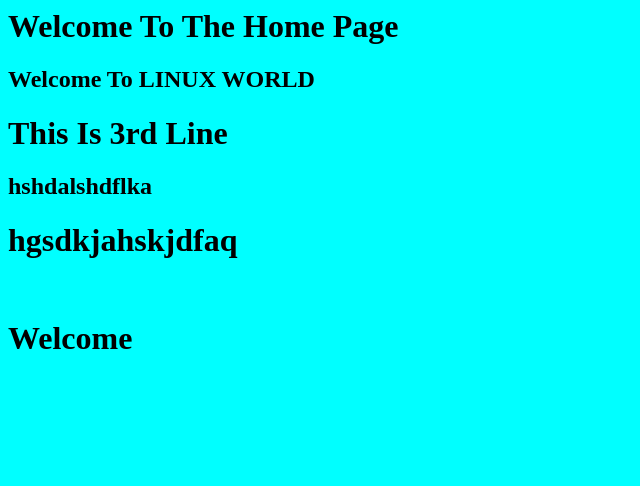
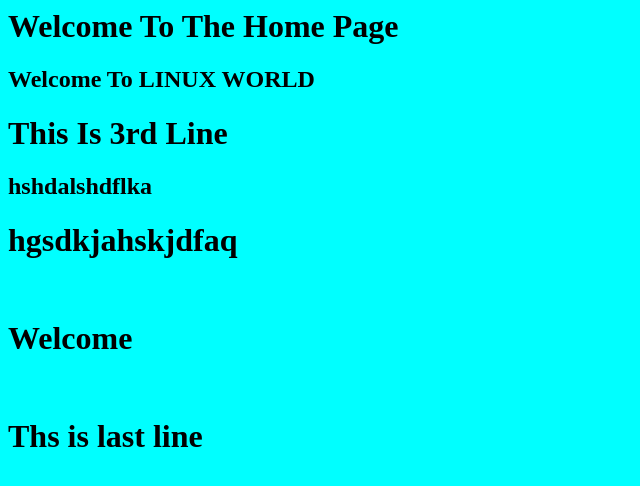
Before and after one commit to git-samir/dockerweb, a plain HTML site: page index.html in a window 1280 px wide. Shown: the whole page, without its empty margins (0-640 px from the left). Drawn offline with Linux system fonts and the light colour scheme.

Commit message:
last line edit

```diff
--- a/index.html
+++ b/index.html
@@ -7,3 +7,5 @@
 <h1>hgsdkjahskjdfaq</h1>
 <br>
 <h1>Welcome</h1>
+<br>
+<h1>Ths is last line</h1>
```
